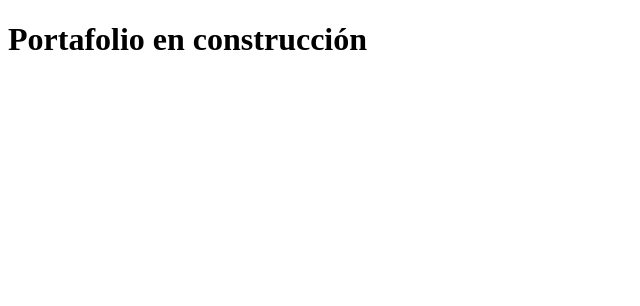
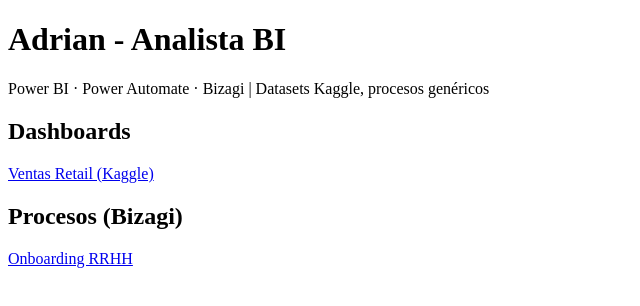
Before and after one commit to adrianAdacorp/adrianAdacorp.github.io, a plain HTML site: page index.html in a window 1280 px wide. Shown: the whole page, without its empty margins (0-640 px from the left). Drawn offline with Linux system fonts and the light colour scheme.

Commit message:
Revise portfolio content and structure
Updated the portfolio title and content to reflect Adrian's role as a BI Analyst. Added sections for dashboards and processes with links.

```diff
--- a/index.html
+++ b/index.html
@@ -1,6 +1,22 @@
 <!DOCTYPE html>
-<html>
+<html lang="es">
+<head>
+  <meta charset="UTF-8">
+  <title>Adrian | Portafolio BI</title>
+  <link rel="stylesheet" href="assets/style.css">
+</head>
 <body>
-  <h1>Portafolio en construcción</h1>
+  <h1>Adrian - Analista BI</h1>
+  <p>Power BI · Power Automate · Bizagi | Datasets Kaggle, procesos genéricos</p>
+
+  <h2>Dashboards</h2>
+  <div class="card">
+    <a href="dashboards/dashboard1.html">Ventas Retail (Kaggle)</a>
+  </div>
+
+  <h2>Procesos (Bizagi)</h2>
+  <div class="card">
+    <a href="procesos/proceso1.html">Onboarding RRHH</a>
+  </div>
 </body>
 </html>
```
